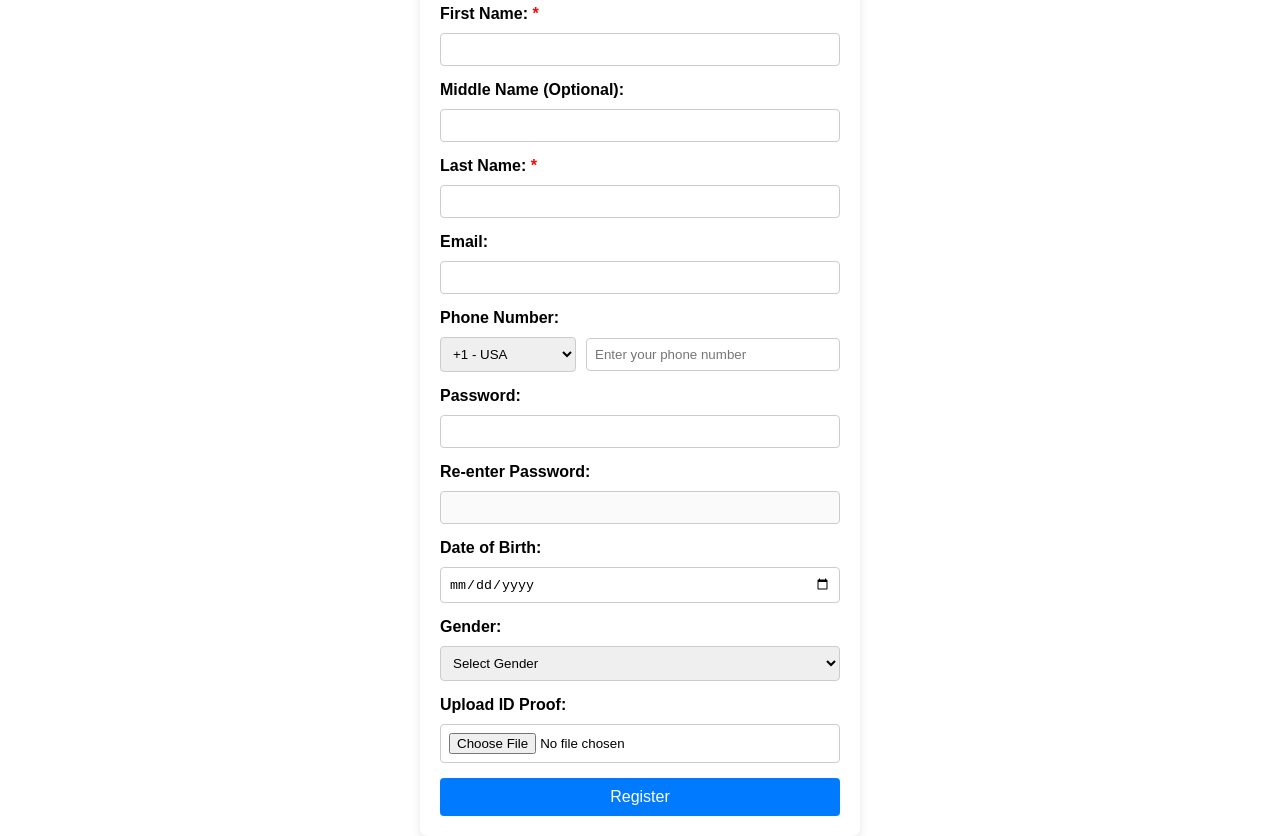
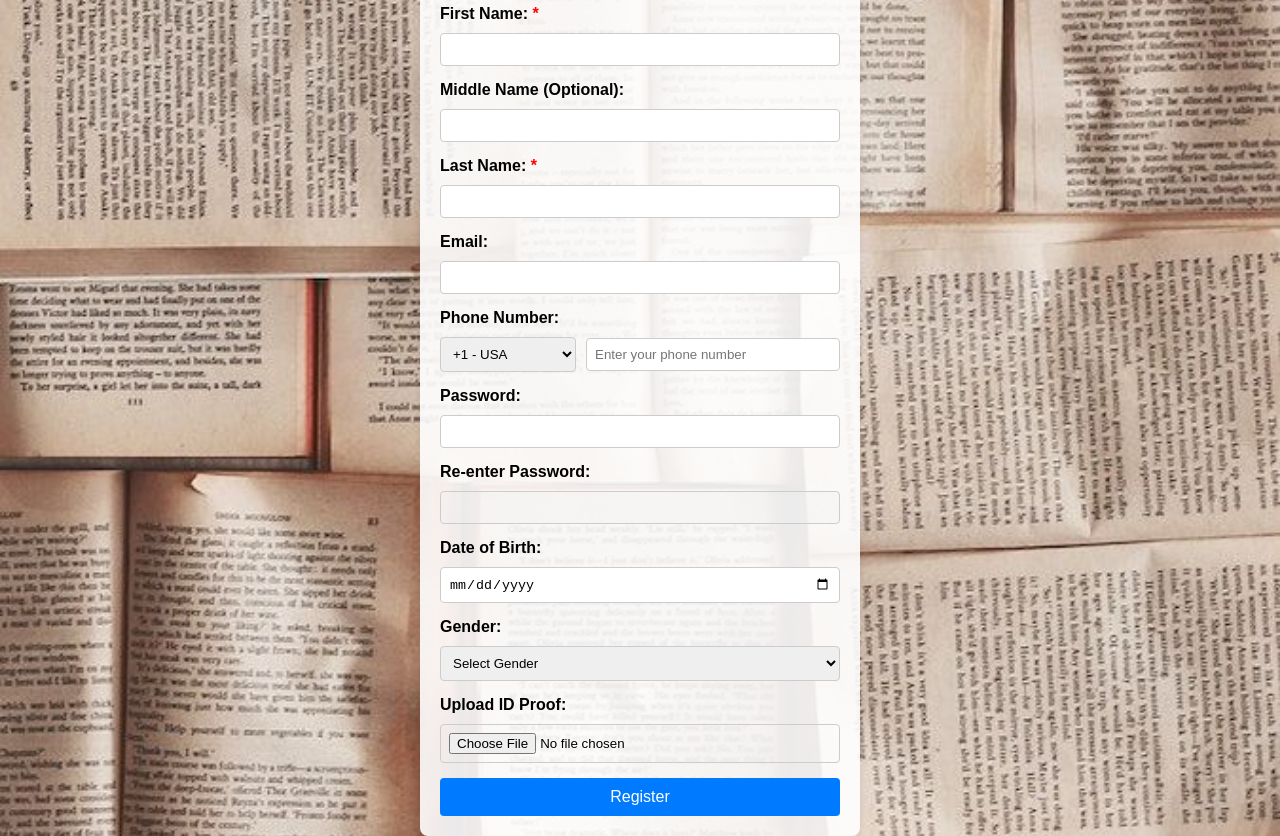
Before and after one commit to shwetha-2813/form-page, a plain HTML site: page index.html in a window 1280 px wide. Shown: the part 93-929 px from the top of the page. Drawn offline with Linux system fonts and the light colour scheme.

Commit message:
Update styles.css

```diff
--- a/styles.css
+++ b/styles.css
@@ -1,6 +1,6 @@
 /* Default theme is light */
 body {
-    background-image: url('images/bg.jpg'); /* URL to your background image */
+    background-image: url('bg.jpg'); /* URL to your background image */
     background-size: 100%; /* Slightly smaller background image */
     background-position: center; /* Center the background image */
     background-repeat: no-repeat; /* Prevent repeating of the background image */
```
